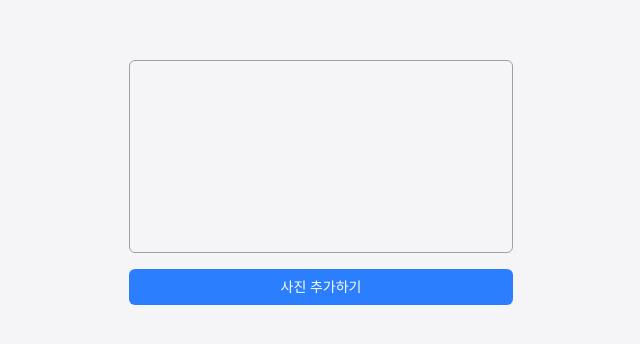
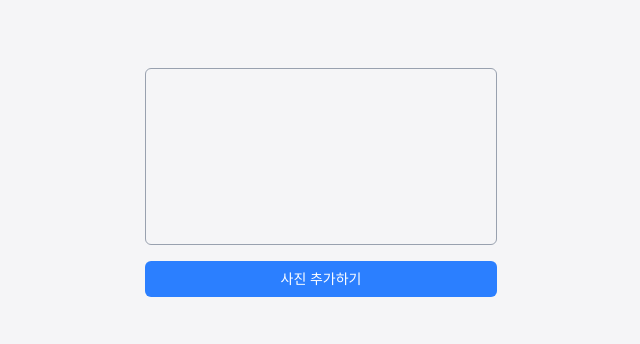
Before and after one commit to Seokjun7074/color-extractor, a Next.js app: page /extract in a window 1280 px wide. Shown: the part 190-534 px from the top of the page, without its empty margins (319-959 px from the left). Built offline with nearby package versions, Linux system fonts and the light colour scheme.

Commit message:
style: 세로 길이 긴 이미지 로드 시 화면 스크롤되도록 높이 조절

```diff
--- a/src/app/extract/page.tsx
+++ b/src/app/extract/page.tsx
@@ -8,9 +8,9 @@ export default function ExtractPage() {
   const { canvasRef, saveImgFile, colors, isLoading } = useColorExtractProcess();
 
   return (
-    <div className="flex h-screen flex-col items-center justify-center gap-4">
-      <div className="flex w-sm flex-col gap-4">
-        <canvas className="w-full rounded-md border-1 border-gray-400" ref={canvasRef}></canvas>
+    <div className="flex min-h-screen flex-col items-center justify-center gap-4">
+      <div className="flex w-sm flex-col gap-4 p-4">
+        <canvas className="rounded-md border-1 border-gray-400" ref={canvasRef}></canvas>
         <ImageUploadButton saveImgFile={saveImgFile} />
         <ExtractedColor colors={colors} isLoading={isLoading} />
       </div>
```
